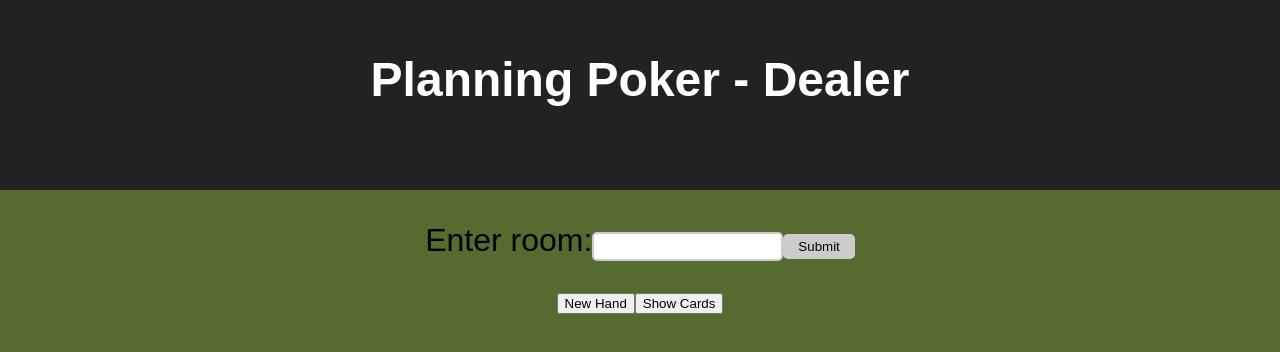
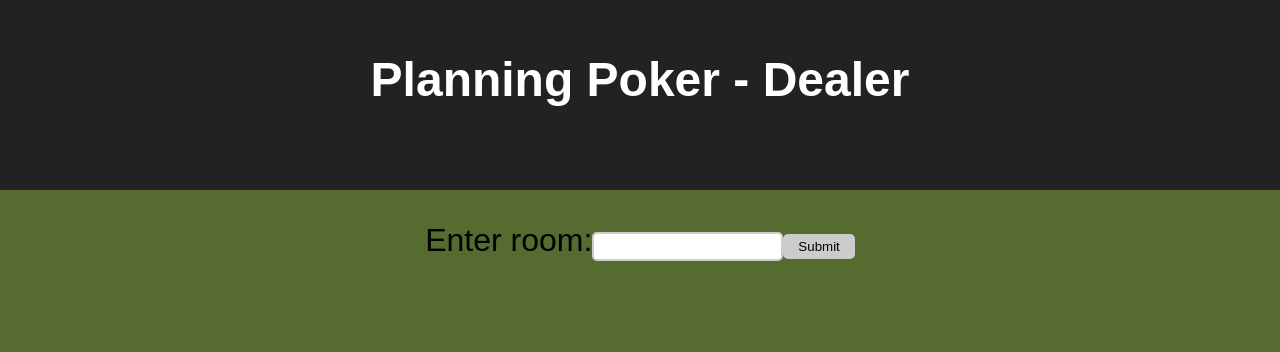
Before and after one commit to stevestring/agile-room, a React (Create React App) app: page /dealer in a window 1280 px wide. Shown: the top 352 px of the page. Built offline with nearby package versions, Linux system fonts and the light colour scheme.

Commit message:
Before Landing Page

```diff
--- a/src/Dealer.js
+++ b/src/Dealer.js
@@ -14,13 +14,18 @@ class Dealer extends Component {
   }
 
   render() {
+
+    const inRoom = this.state.room != null;
     return (
       <div className="App">
         <header className="App-header">
           <h1 className="App-title">Planning Poker - Dealer</h1>
         </header>
         <RoomChooser onChange={this.handleRoomChange}/>
-      <PlayedCards room={this.state.room}/>
+
+        {inRoom?(
+        <PlayedCards room={this.state.room}/>):(<label/>)}
+
       </div>
     );
   }
```
